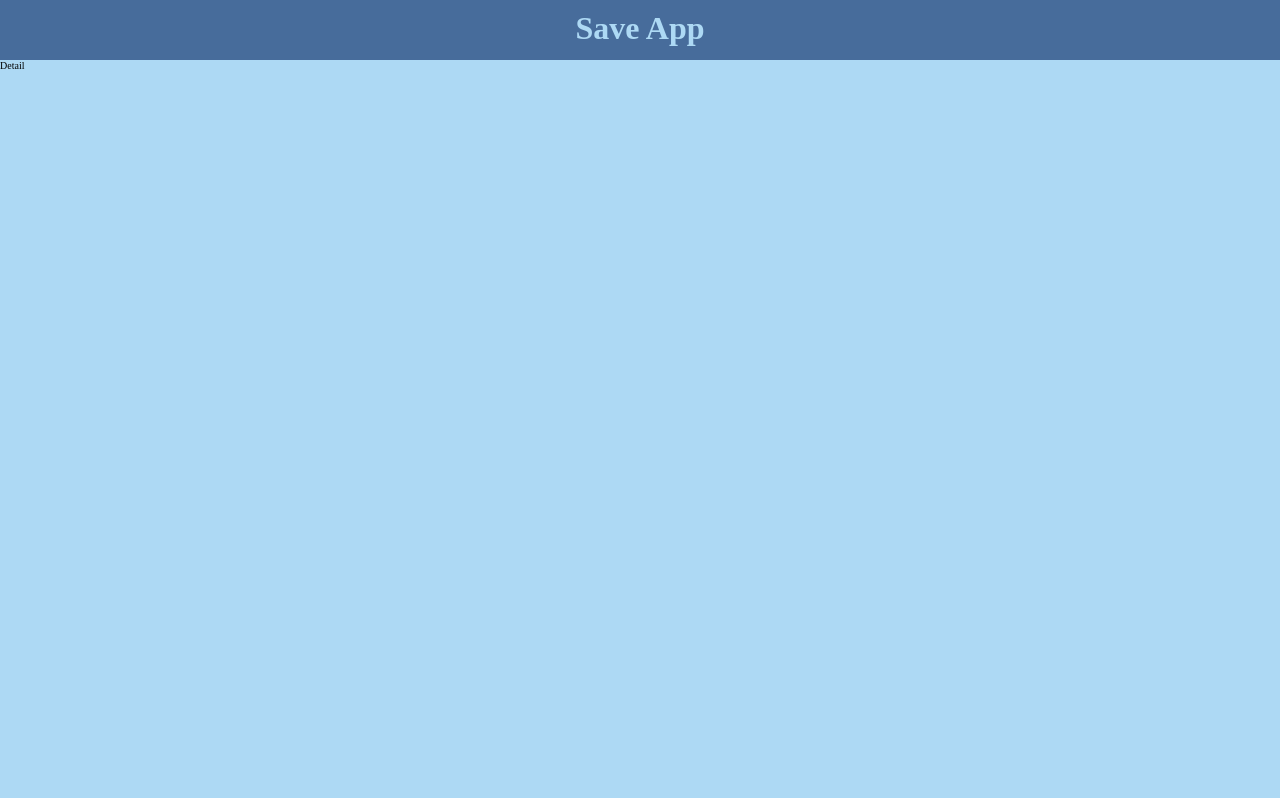
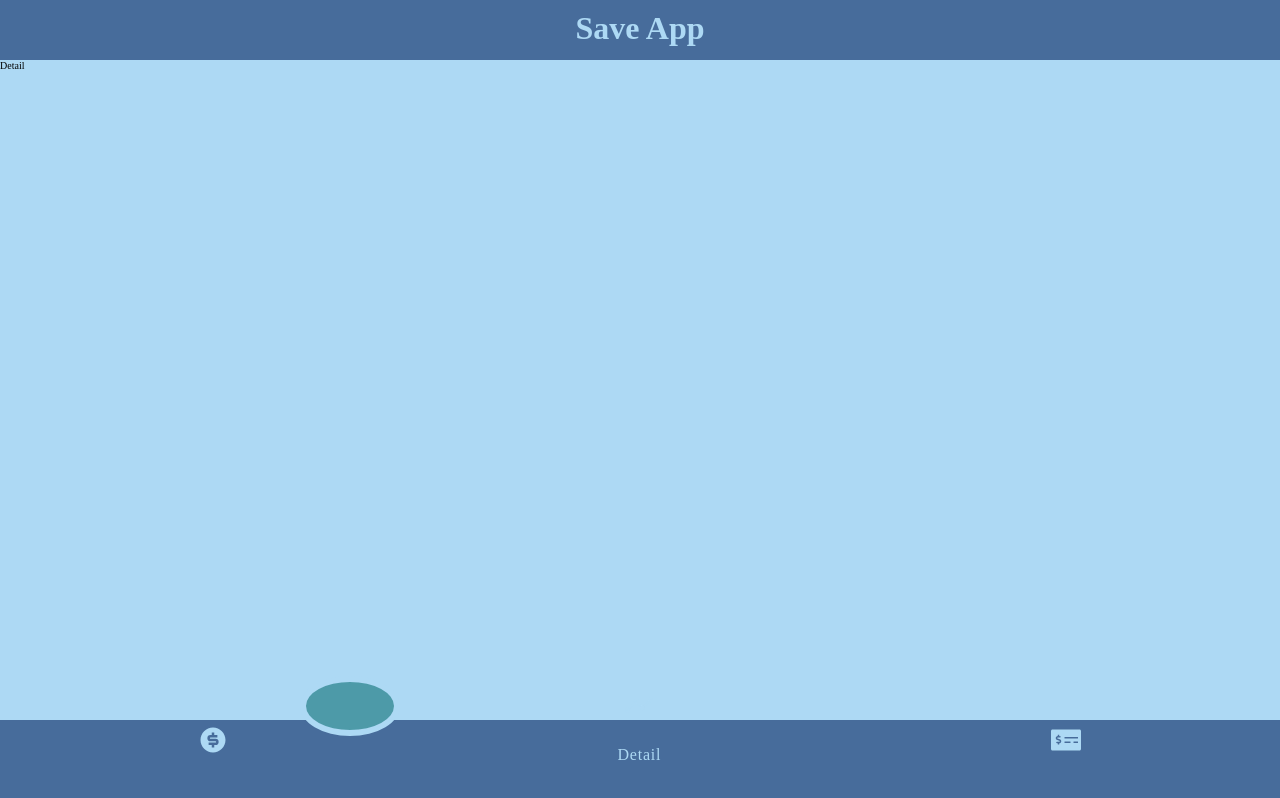
Before and after one commit to jyunakaike/SavesApp, a React app: page / in a window 1280 px wide. Built offline with nearby package versions, Linux system fonts and the light colour scheme.

Commit message:
feat: navbar layout

```diff
--- a/package.json
+++ b/package.json
@@ -20,6 +20,7 @@
     "html-webpack-plugin": "^5.5.0",
     "react": "^18.0.0",
     "react-dom": "^18.0.0",
+    "react-icons": "^4.3.1",
     "react-router-dom": "^6.3.0",
     "webpack": "^5.71.0",
     "webpack-cli": "^4.9.2",
--- /dev/null
+++ b/src/components/Footer/index.jsx
@@ -0,0 +1,7 @@
+import React from 'react'
+
+export const Footer = () => {
+  return (
+    <div>Footer</div>
+  )
+}
--- a/src/components/Layout/index.jsx
+++ b/src/components/Layout/index.jsx
@@ -1,11 +1,15 @@
 import React from 'react';
 import { Header } from '../Header';
+import { Footer } from '../Footer';
+import { Navbar } from '../Navbar';
 
 const Layout = ({ children }) => {
     return (
         <header>
             <Header />
             {children}
+            <Navbar />
+
         </header>
     )
 }
--- /dev/null
+++ b/src/components/Navbar/index.jsx
@@ -0,0 +1,31 @@
+import React, {useState} from 'react';
+import { Link } from 'react-router-dom';
+
+// React Icons
+import { RiMoneyDollarCircleFill } from 'react-icons/ri';
+import { IoAnalyticsOutline } from 'react-icons/io5';
+import { FaMoneyCheckAlt } from 'react-icons/fa';
+
+import "./style.css";
+
+export const Navbar = () => {
+    const [active, setActive] = useState("2");
+
+    const clickNav = (item) => {
+        if(item !== active){
+            setActive(item);
+        }
+    }
+
+    return (
+        <nav className='Navbar-container ' >
+            <ul>
+                <li className={`List ${(active === "1")?"active":""}`} onClick={()=> { clickNav("1")}}> <Link to="/"> <RiMoneyDollarCircleFill className='Navbar-icon' /> <p>Incomes</p></Link>  </li>
+                <li className={`List ${(active === "2")?"active":""}`} onClick={()=> { clickNav("2")}}> <Link to="/"> <IoAnalyticsOutline className='Navbar-icon' /> <p> Detail</p> </Link> </li>
+                <li className={`List ${(active === "3")?"active":""}`} onClick={()=> { clickNav("3")}}> <Link to="/"> <FaMoneyCheckAlt className='Navbar-icon' /> <p>Expenses</p> </Link>  </li>
+
+                <div className='Indicator'></div>
+            </ul>
+        </nav>
+    )
+}
--- /dev/null
+++ b/src/components/Navbar/style.css
@@ -0,0 +1,98 @@
+.Navbar-container {
+    position: fixed;
+    bottom: 0%;
+
+    width: 100%;
+    height: 8rem;
+    background-color: var(--queen-blue);
+    display: flex;
+    justify-content: center;
+    align-items: center;
+
+}
+
+.Navbar-container ul {
+    display: flex;
+    width: 100%;
+}
+
+.Navbar-container ul li {
+    position: relative;
+    list-style: none;
+    width: 33.3%;
+    height: 70px;
+    z-index: 1;
+}
+
+
+.Navbar-container ul li a {
+    position: relative;
+
+    display: flex;
+    justify-content: center;
+    align-items: center;
+    flex-direction: column;
+
+    width: 100%;
+    text-align: center;
+    font-weight: 500;
+}
+
+.Navbar-container ul li a .Navbar-icon {
+    position: relative;
+    display: block;
+    line-height: 75px;
+    font-size: 3rem;
+    text-align: center;
+    transition: 0.5s;
+    color: var(--uranian-blue);
+}
+
+.Navbar-container ul li.active a .Navbar-icon {
+    transform: translateY(-35px);
+}
+
+.Navbar-container ul li a p {
+    position: absolute;
+    color: var(--uranian-blue);
+    font-weight: 400;
+    letter-spacing: 0.05em;
+    transition: 0.5s;
+    opacity: 0;
+
+    transform: translateY(20px);
+}
+
+.Navbar-container ul li.active a p {
+    opacity: 1;
+    transform: translateY(15px);
+}
+
+.Indicator{
+    position: absolute;
+    top: -55%;
+    left: 8.2%;
+    width: 100px;
+    max-width: 17%;
+    height: 100px;
+    max-height: 75%;
+    background: var(--cadet-blue);
+    border-radius: 50%;
+    border: 6px solid var(--uranian-blue);
+    transition: 0.5s;
+}
+
+.Navbar-container ul li:nth-child(1).active ~ .Indicator{
+    /* transform: translateX(calc(108px * 0 )); */
+    transform: translateX(0);
+}
+
+.Navbar-container ul li:nth-child(2).active ~ .Indicator{
+    /* transform: translateX(calc(108px * 1 )); */
+    transform: translateX(195%);
+}
+
+.Navbar-container ul li:nth-child(3).active ~ .Indicator{
+    /* transform: translateX(calc(107px* 2 )); */
+    transform: translateX(390%);
+}
```
Also changed, not shown: src/components/Footer/style.css (added), 1 other file (tests, documents, lock files or other folders).
